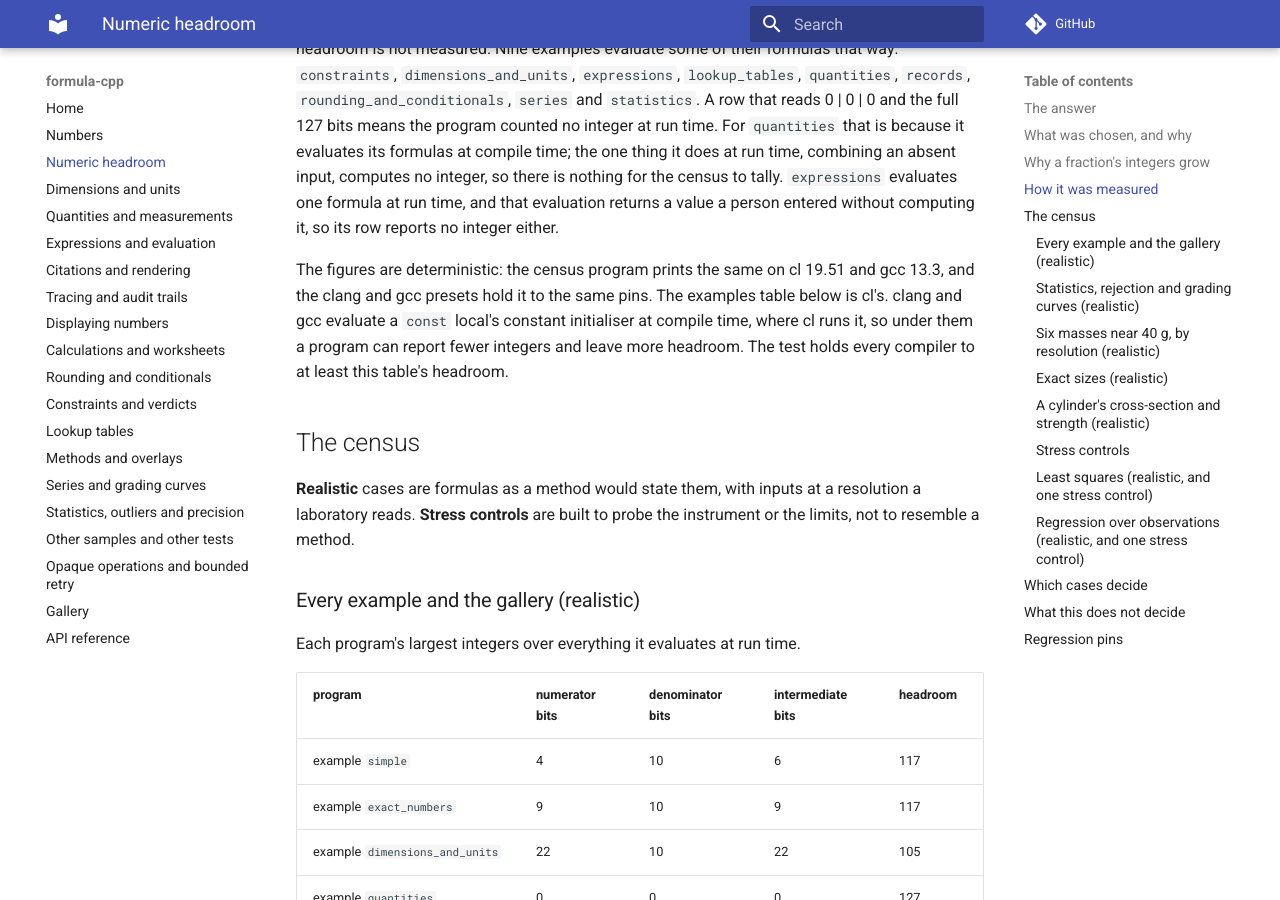
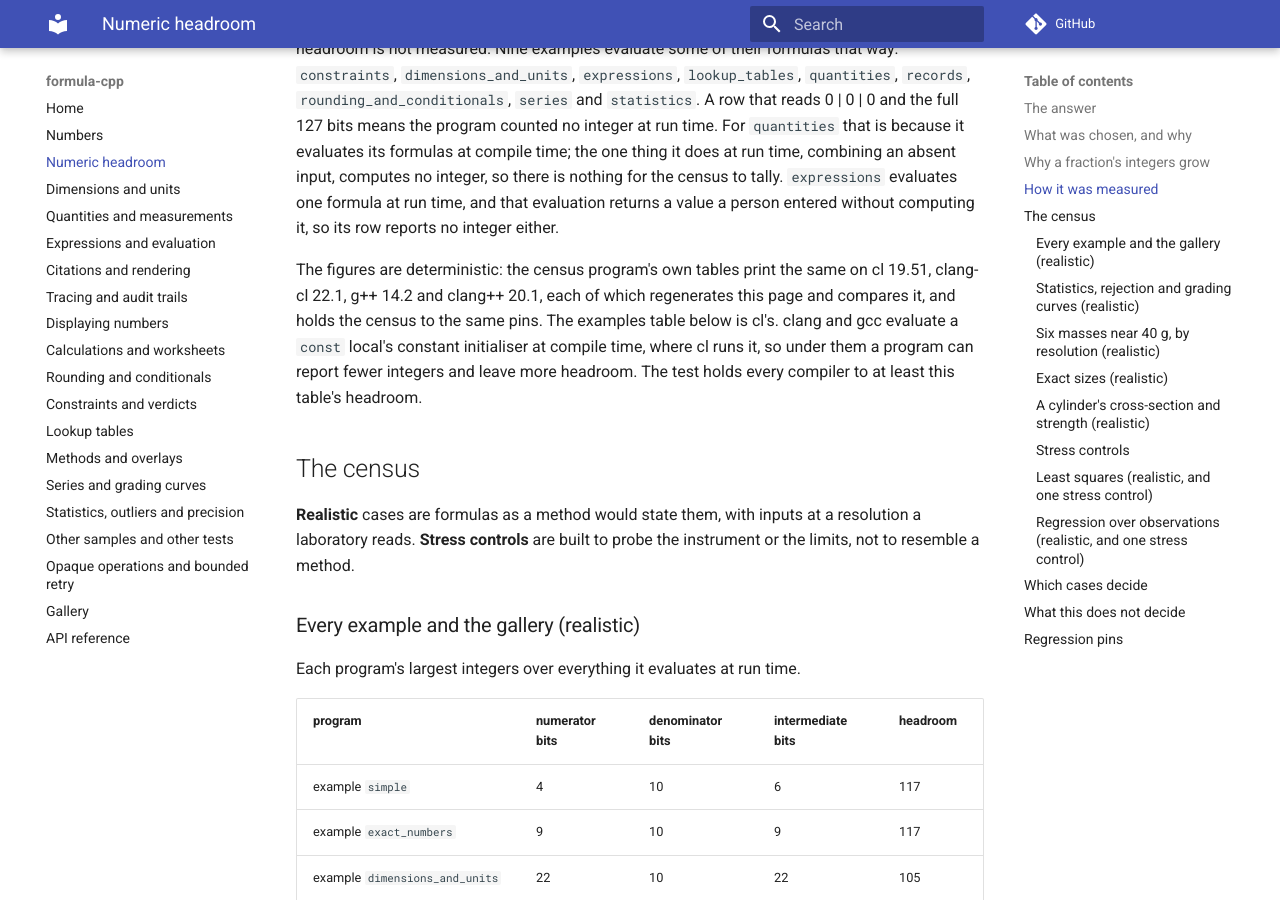
Before and after one commit to LASTRADA-Software/formula-cpp, an MkDocs documentation site: the page built from docs/numeric-headroom.md, in a window 1280 px wide and 900 px high, scrolled down 2838 px. Built offline with MkDocs 1.6.1 and Material for MkDocs 9.7.7, drawn with Linux system fonts in a browser that asks for light colours; comment, search, counter and statistics services are not loaded.

Commit message:
docs: name the compilers the census and the fit's figures hold on
The headroom guide said the census printed the same on cl 19.51 and
gcc 13.3, a GCC no longer supported. Every preset regenerates the page
and compares it, and the census tables passed on cl 19.51, clang-cl 22.1,
g++ 14.2 and clang++ 20.1; the guide names those. The least-squares
section of the opaque-operations guide says its overflow figures hold on
the same four compilers, whose tests pin them.

Signed-off-by: Christian Parpart <c.parpart@lastrada.net>

```diff
--- a/docs/numeric-headroom.md
+++ b/docs/numeric-headroom.md
@@ -133,8 +133,9 @@ absent input, computes no integer, so there is nothing for the census to tally.
 evaluates one formula at run time, and that evaluation returns a value a
 person entered without computing it, so its row reports no integer either.
 
-The figures are deterministic: the census program prints the same on cl
-19.51 and gcc 13.3, and the clang and gcc presets hold it to the same pins.
+The figures are deterministic: the census program's own tables print the
+same on cl 19.51, clang-cl 22.1, g++ 14.2 and clang++ 20.1, each of which
+regenerates this page and compares it, and holds the census to the same pins.
 The examples table below is cl's. clang and gcc evaluate a `const` local's
 constant initialiser at compile time, where cl runs it, so under them a
 program can report fewer integers and leave more headroom. The test holds
```
Also changed, not shown: docs/opaque-and-retry.md (+2 -1 lines).
